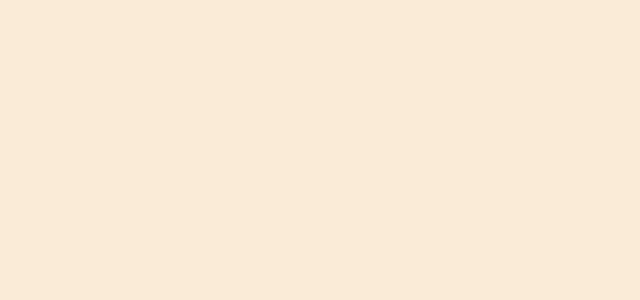
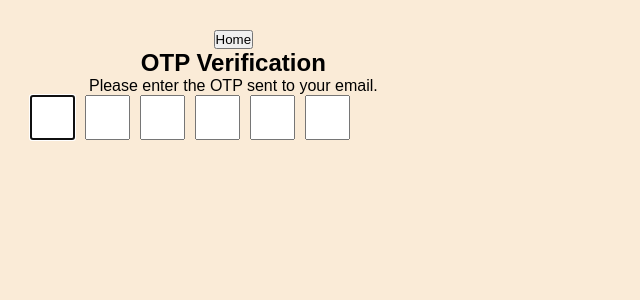
Before and after one commit to Sandeep96Shah/machineCoding, a React (Create React App) app: page /otp-input-new in a window 1280 px wide. Before the commit this address had no page. Shown: the top 300 px of the page, without its empty margins (0-640 px from the left). Built offline with nearby package versions, Linux system fonts and the light colour scheme.

Commit message:
Implemented OTP new version with paste and more optimise code.

```diff
--- a/src/App.js
+++ b/src/App.js
@@ -55,6 +55,7 @@ import Parent from "./components/Memoized";
 import RetryFetch from "./components/RetryFetch";
 import CommentsRepliesList from "./components/CommentsRepliesList";
 import Table2 from "./components/Table2";
+import OTPNEW from "./components/OTP/indexNew";
 
 function App() {
   return (
@@ -62,6 +63,7 @@ function App() {
       <Routes>
         <Route path="/" element={<Home />} />
         <Route path="/otp-input" element={<OTP />} />
+        <Route path="/otp-input-new" element={<OTPNEW />} />
         <Route path="tab-form" element={<TabForm />} />
         <Route path="table-pagination" element={<TablePagination />} />
         <Route path="auto-complete" element={<AutoComplete />} />
--- a/src/components/Home/index.js
+++ b/src/components/Home/index.js
@@ -10,6 +10,7 @@ const Home = () => {
   return (
     <div className="home-container">
       <button onClick={() => handlenavigate("otp-input")}>OTP Input</button>
+      <button onClick={() => handlenavigate("otp-input-new")}>OTP NEW Input</button>
       <button onClick={() => handlenavigate("tab-form")}>Tab Form</button>
       <button onClick={() => handlenavigate("table-pagination")}>
         Table Pagination
--- /dev/null
+++ b/src/components/OTP/indexNew.js
@@ -0,0 +1,112 @@
+import { useState, useRef, useEffect } from "react";
+import { useNavigate } from "react-router-dom";
+
+const OTP_LENGTH = 6;
+const OTPNEW = () => {
+  const [otp, setOtp] = useState(new Array(OTP_LENGTH).fill(""));
+  const inputListRef = useRef([]);
+  const navigate = useNavigate();
+
+  const handleFocus = (index) => {
+    if (index < 0 || index >= otp.length) return;
+    inputListRef.current[index].focus();
+  };
+
+  const handleUpdateOtp = (index, value) => {
+    const nextOtp = [...otp];
+    nextOtp[index] = value;
+    setOtp(nextOtp);
+  };
+
+  const handleOnChange = (e, index) => {
+    let value = e.target.value;
+    value = value.trim();
+    if (!/^\d*$/.test(value)) return;
+    value = value.slice(-1);
+    handleUpdateOtp(index, value);
+    if (value) {
+      handleFocus(index + 1);
+    }
+  };
+
+  const handleOnKeyDown = (e, index) => {
+    switch (e.key) {
+      case "Backspace":
+        // to prevent default browser behaviour to call onChange.
+        e.preventDefault();
+        if (otp[index]) {
+          handleUpdateOtp(index, "");
+        } else {
+          handleFocus(index - 1);
+        }
+        break;
+      case "ArrowRight":
+        handleFocus(index + 1);
+        break;
+      case "ArrowLeft":
+        handleFocus(index - 1);
+        break;
+      default:
+        break;
+    }
+  };
+
+  const handleOnPaste = (e) => {
+    e.preventDefault();
+    const pasteData = e.clipboardData
+      .getData("text")
+      .replace(/\D/g, "")
+      .slice(0, OTP_LENGTH);
+
+    if (!pasteData) return;
+
+    const nextOtp = [...otp];
+
+    pasteData.split("").forEach((value, index) => {
+      nextOtp[index] = value;
+    });
+
+    setOtp(nextOtp);
+
+    const lastInputIndex = pasteData.length - 1;
+    handleFocus(lastInputIndex);
+  };
+
+  const handleBack = () => navigate(-1);
+
+  useEffect(() => {
+    inputListRef.current[0]?.focus();
+  }, []);
+  return (
+    <div>
+      <button onClick={handleBack}>Home</button>
+      <h2>OTP Verification</h2>
+      <p>Please enter the OTP sent to your email.</p>
+      <div style={{ display: "flex", gap: "10px" }}>
+        {otp.map((digit, index) => (
+          <input
+            key={index}
+            type="text"
+            maxLength={1}
+            value={digit}
+            inputMode="numeric"
+            autoComplete="one-time-code"
+            aria-label={`OTP input ${index + 1}`}
+            ref={(el) => (inputListRef.current[index] = el)}
+            onChange={(e) => handleOnChange(e, index)}
+            onKeyDown={(e) => handleOnKeyDown(e, index)}
+            onPaste={(e) => handleOnPaste(e)}
+            style={{
+              width: 45,
+              height: 45,
+              textAlign: "center",
+              fontSize: "20px",
+            }}
+          />
+        ))}
+      </div>
+    </div>
+  );
+};
+
+export default OTPNEW;
```
